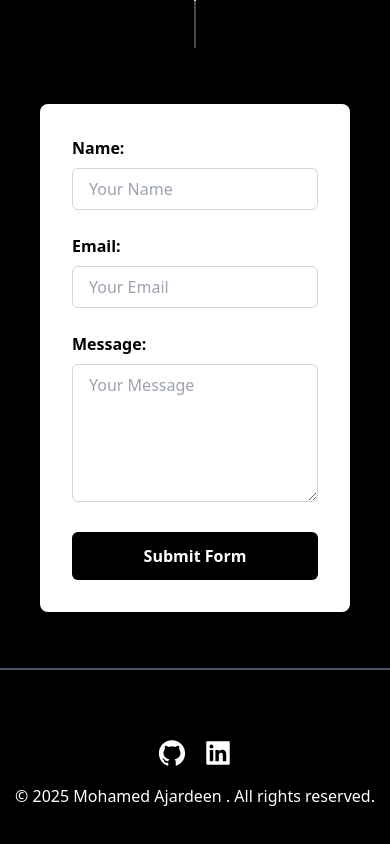
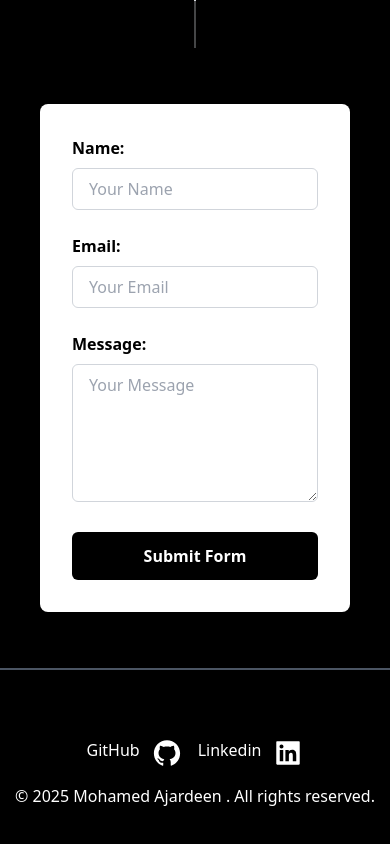
Before and after one commit to ajardeen/PortfolioV2, a React (Vite) app: page / in a window 390 px wide. Shown: the part 3308-4152 px from the top of the page. Built offline with nearby package versions, Linux system fonts and the light colour scheme.

Commit message:
responsive improved

```diff
--- a/src/components/Footer.jsx
+++ b/src/components/Footer.jsx
@@ -8,11 +8,11 @@ const Footer = () => {
     return (
         <footer className="w-full h-52 bg-black text-white flex flex-col items-center justify-center  border-t-2 border-gray-600">
             <div className="flex space-x-4">
-                <a href="https://github.com/ajardeen" target="_blank" rel="noopener noreferrer">
-                    <AiFillGithub size={30} />
+                <a href="https://github.com/ajardeen" target="_blank" rel="noopener noreferrer" className="flex gap-3">
+                   GitHub <AiFillGithub size={30} />
                 </a>
-                <a href="https://www.linkedin.com/in/s-mohamed-ajardeen/" target="_blank" rel="noopener noreferrer">
-                    <AiFillLinkedin size={30} />
+                <a href="https://www.linkedin.com/in/s-mohamed-ajardeen/" target="_blank" rel="noopener noreferrer" className="flex gap-3">
+                   Linkedin <AiFillLinkedin size={30} />
                 </a>
             </div>
             <p className="mt-4">&copy; {new Date().getFullYear()} Mohamed Ajardeen . All rights reserved.</p>
--- a/src/sections/ContactSection.jsx
+++ b/src/sections/ContactSection.jsx
@@ -11,7 +11,7 @@ function ContactSection() {
       </div>
       {/* shinny line animation  */}
       <ShinnyLine />
-      <div className="flex gap-4">
+      <div className="flex justify-center items-center gap-4">
         <motion.div className="hidden lg:block space-y-6 lg:w-1/2 text-8xl text-center opacity-50">
           <span>
             <motion.span
@@ -33,7 +33,7 @@ function ContactSection() {
             <h1 className="text-5xl font-bold text-gray-100 md:text-6xl">
               Let’s Talk
             </h1>
-            <p className="text-lg md:text-xl text-gray-300 px-40">
+            <p className="text-lg md:text-xl text-gray-300 xl:px-40">
               Got a project idea or a question? Drop your message in the contact
               form and share your email so we can connect!
             </p>
--- a/src/sections/HeroSection.jsx
+++ b/src/sections/HeroSection.jsx
@@ -44,7 +44,7 @@ function HeroSection() {
         <motion.span
           initial={{ opacity: 0, scale: 0.5 }}
           animate={{ opacity: 1, scale: 1 }}
-          className="text-5xl md:text-7xl absolute top-10 -left-2 md:-left-20 lg:left-0 xl:left-96"
+          className="text-5xl md:text-7xl absolute top-10 -left-2 md:-left-20 lg:left-0 xl:left-40 2xl:left-[40rem]"
         >
           {"<"}
         </motion.span>
@@ -72,7 +72,7 @@ function HeroSection() {
         <motion.span
           initial={{ opacity: 0, scale: 0.5 }}
           animate={{ opacity: 1, scale: 1 }}
-          className="text-5xl md:text-7xl absolute bottom-10 right-10 md:-right-10 lg:right-0 xl:right-96"
+          className="text-5xl md:text-7xl absolute bottom-10 right-10 md:-right-10 lg:right-0 xl:right-52 2xl:right-[40rem]"
         >
           {"/>"}
         </motion.span>
--- a/src/sections/ProjectsSection.jsx
+++ b/src/sections/ProjectsSection.jsx
@@ -39,7 +39,7 @@ function ProjectsSection() {
           visible: { opacity: 1, transition: { duration: 1, delay: 0.2 } },
         }}
         onViewportEnter={handleReveal}
-        className="flex-col flex xl:flex-row justify-around items-center gap-4 my-10"
+        className="flex-col flex lg:flex-row justify-around items-center gap-4 my-10"
       >
         {reveal && (
           <motion.span
@@ -78,7 +78,7 @@ function ProjectsSection() {
           visible: { opacity: 1, transition: { duration: 1, delay: 0.2 } },
         }}
         onViewportEnter={handleReveal}
-        className="flex-col flex xl:flex-row justify-around items-center gap-4 my-10"
+        className="flex-col flex lg:flex-row justify-around items-center gap-4 my-10"
       >
         <ProjectExpandableCard
           title={stateProjects[1].title}
```
